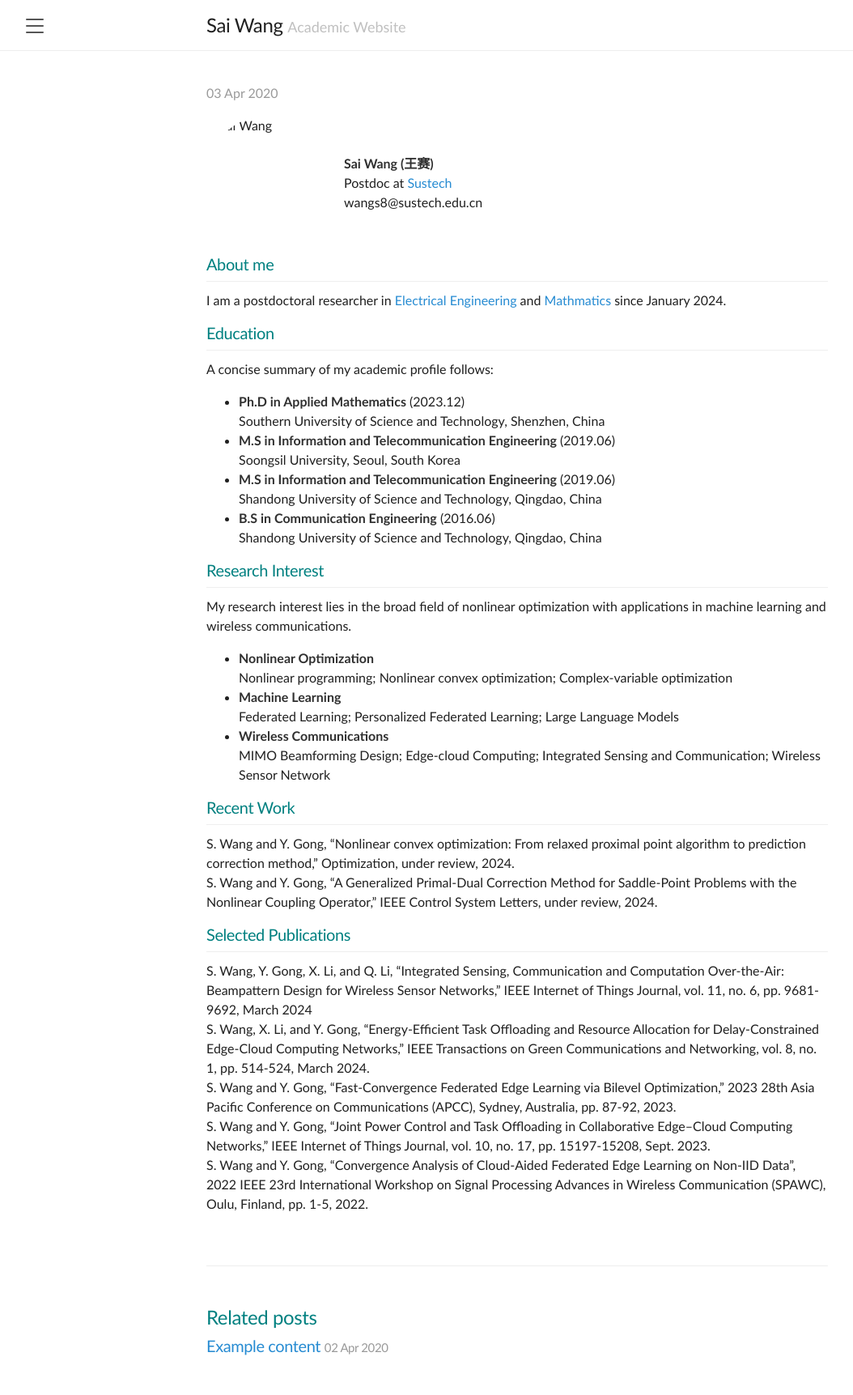
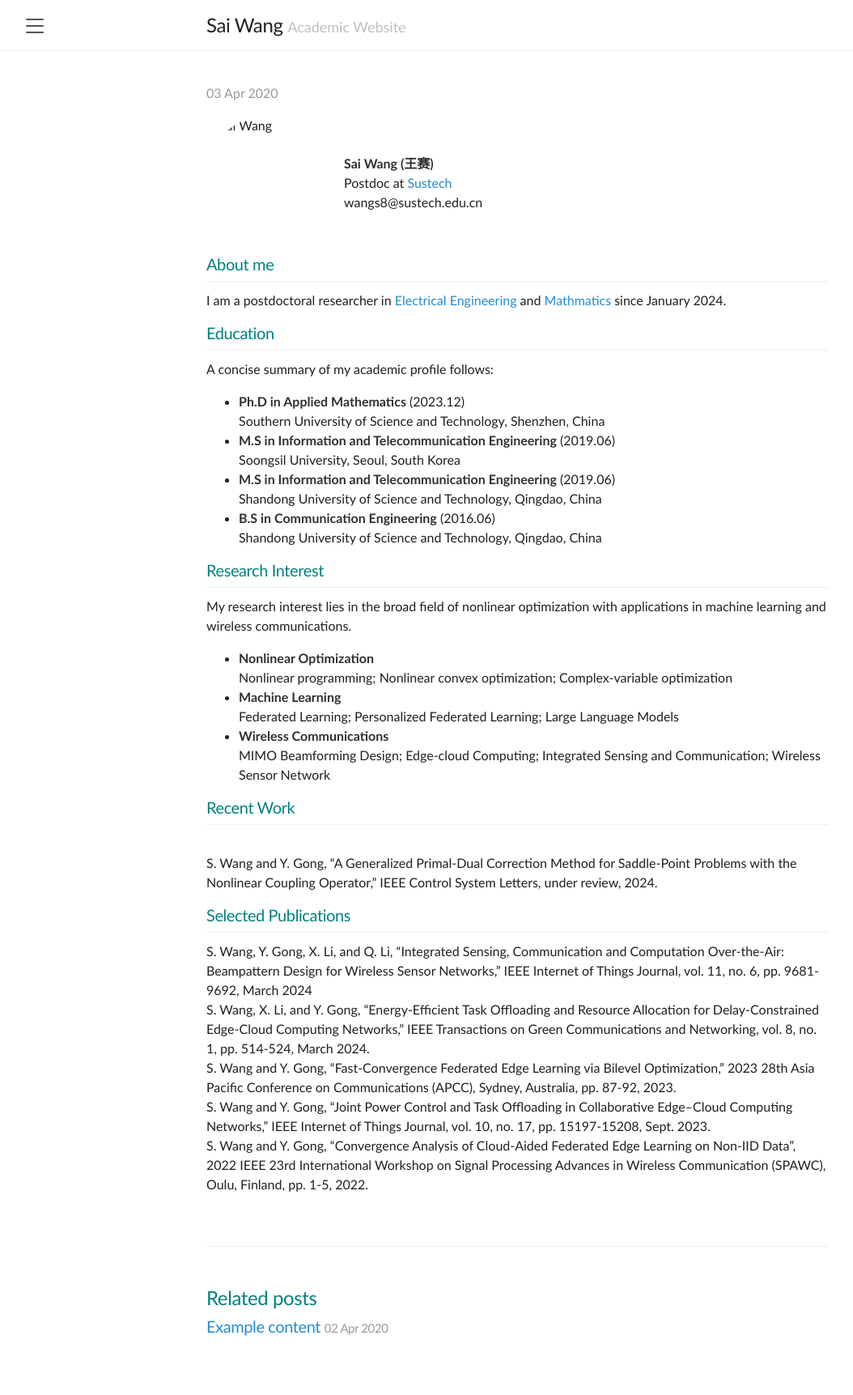
Before and after one commit to Alxendweb/alxendweb.github.io, a Jekyll site: the page built from _posts/2020-04-03-introducing-lanyon.md, in a window 1280 px wide. Shown: the whole page at 81% size, without its empty margins (1-1055 px from the left). Built offline with Jekyll 4.4.1, drawn with Linux system fonts in a browser that asks for light colours; after the commit the page ends 1699 px from its top, so only the background shows below that.

Commit message:
Update 2020-04-03-introducing-lanyon.md

```diff
--- a/_posts/2020-04-03-introducing-lanyon.md
+++ b/_posts/2020-04-03-introducing-lanyon.md
@@ -48,7 +48,7 @@ My research interest lies in the broad field of nonlinear optimization with appl
 
 ### Recent Work
 ---
-S. Wang and Y. Gong, "Nonlinear convex optimization: From relaxed proximal point algorithm to prediction correction method," Optimization, under review, 2024.<br>
+<!--S. Wang and Y. Gong, "Nonlinear convex optimization: From relaxed proximal point algorithm to prediction correction method," Optimization, under review, 2024.--><br>
 S. Wang and Y. Gong, "A Generalized Primal-Dual Correction Method for Saddle-Point Problems with the Nonlinear Coupling Operator," IEEE Control System Letters, under review, 2024.<br>
 
 
```
